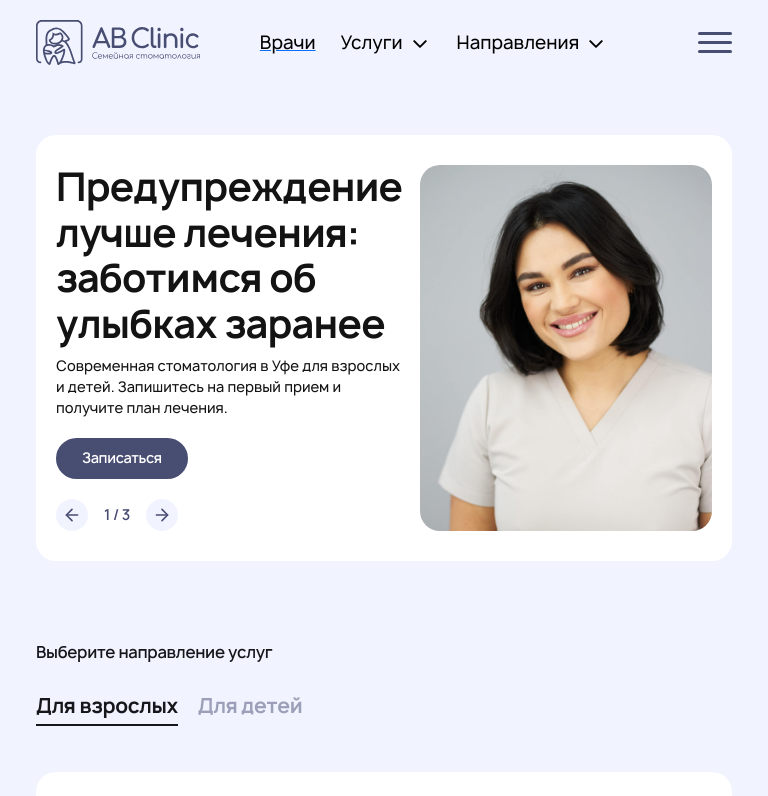
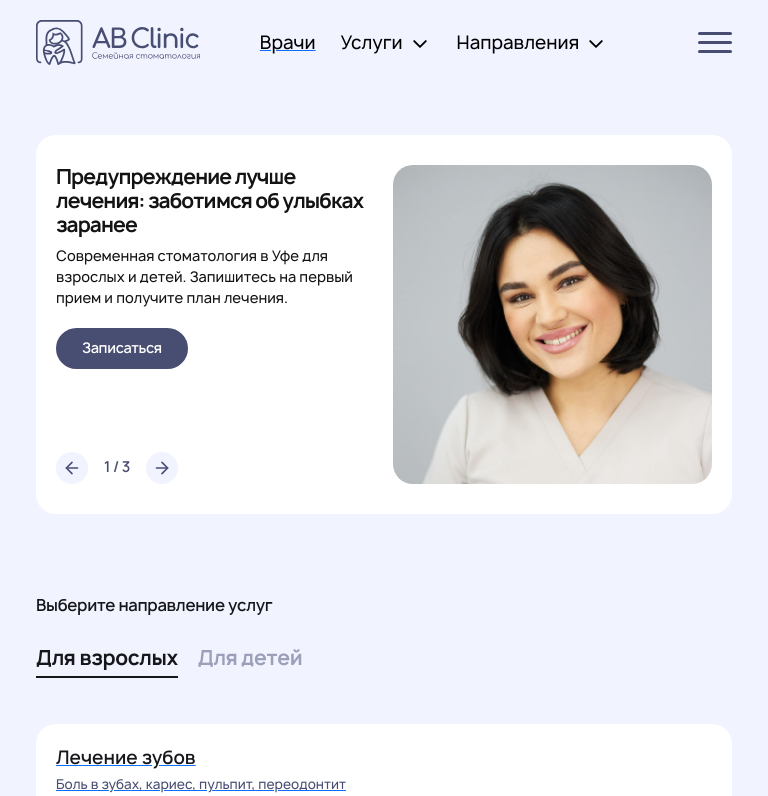
Before and after one commit to sl1dee/ABClinic, a React (Vite) app: page / in a window 768 px wide. Shown: the top 796 px of the page. Built offline with nearby package versions, Linux system fonts and the light colour scheme; no server answers.

Commit message:
поменял стиль в main-slider

```diff
--- a/src/components/main-slider/main-slider.module.scss
+++ b/src/components/main-slider/main-slider.module.scss
@@ -144,7 +144,7 @@
           &Content {
             row-gap: 22px;
 
-            h2 {
+            h1 {
               font-size: 27px;
             }
 
@@ -185,7 +185,7 @@
           &Content {
             row-gap: 8px;
 
-            h2 {
+            h1 {
               font-size: 20px;
               letter-spacing: -0.9px;
             }
```
